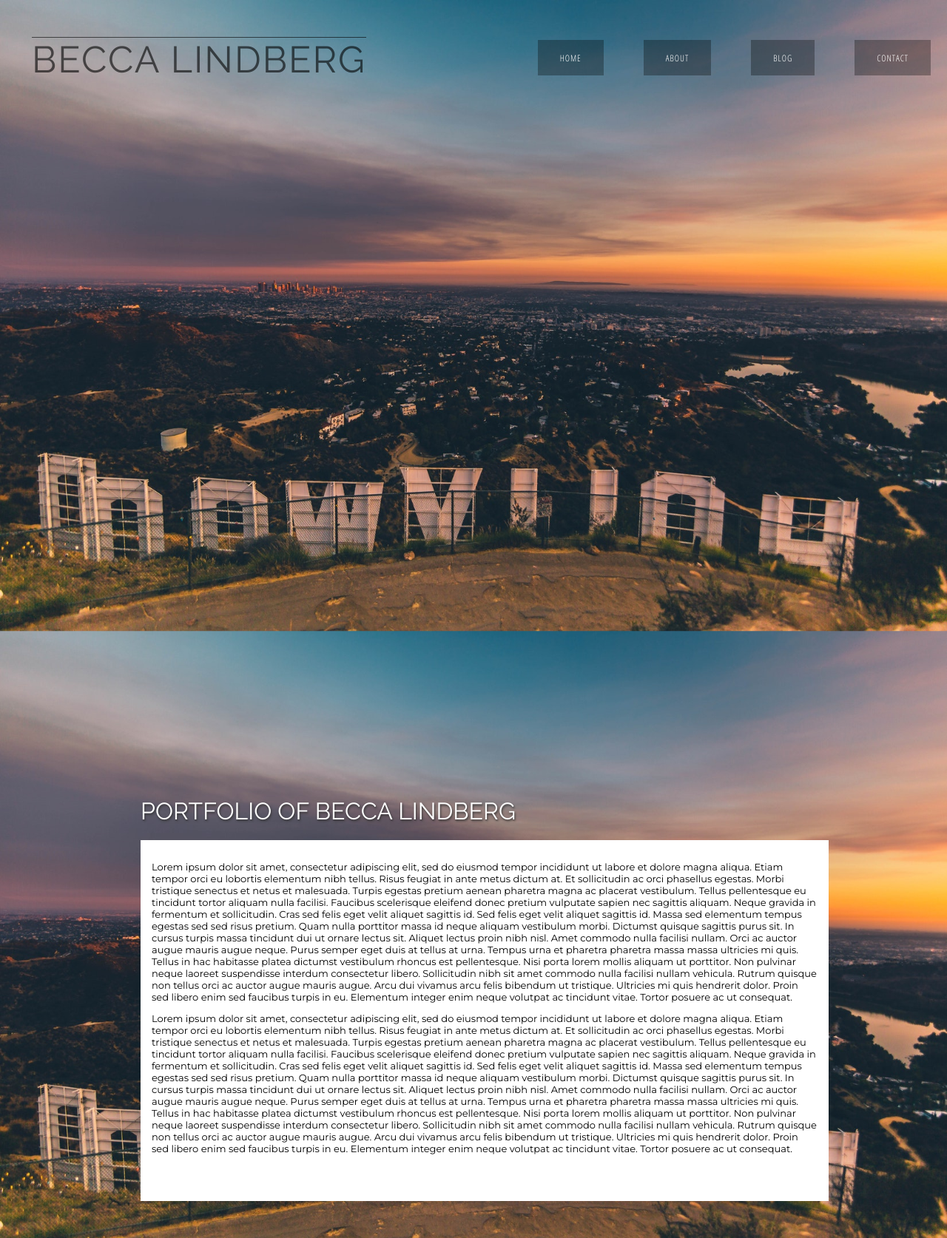
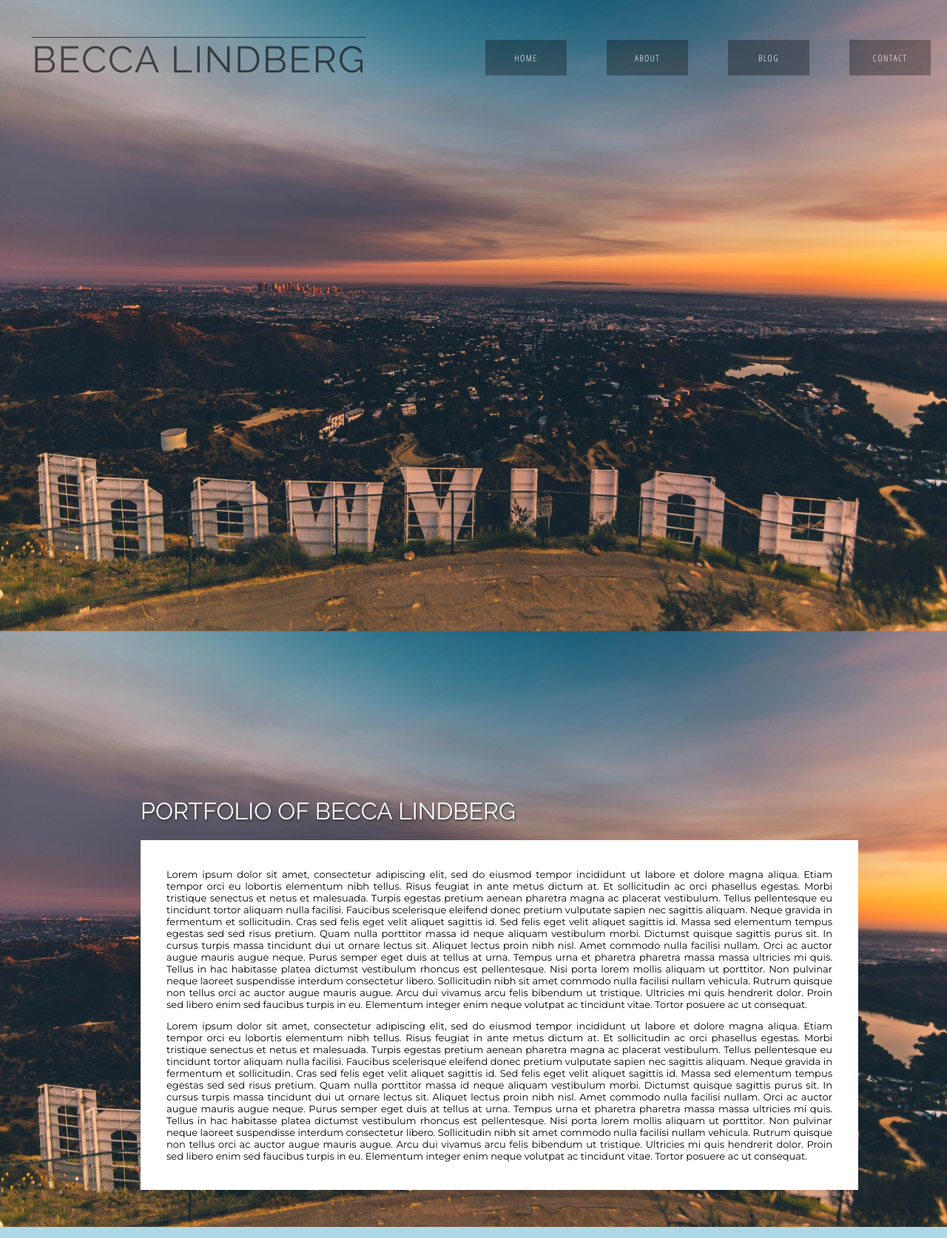
Before and after one commit to beccalindberg/SMC_FALL18_GD66_WD2, a plain HTML site: page midterm/index.html in a window 1280 px wide. Shown: the whole page at 74% size. Drawn offline with Linux system fonts and the light colour scheme.

Commit message:
Midterm tweaks
More tweaks post midterm

```diff
--- a/midterm/styles/layout.css
+++ b/midterm/styles/layout.css
@@ -25,8 +25,7 @@ article {
     background-color: white;
     height: auto;
     width: inherit;
-    padding: 15px;
-    padding-bottom: 50px;
+    padding: 25px 35px;
 }
 
 .navbar {
@@ -49,7 +48,7 @@ nav {
     max-width: 100% 850px;
 }
 
-#object {
+.object {
     display: inline-block;
     width: 283px;
     height: 283px;
--- a/midterm/styles/stylesheet.css
+++ b/midterm/styles/stylesheet.css
@@ -16,4 +16,6 @@ li {
     margin-left: 20px;
     background: rgba(0, 0, 0, 0.3);
     padding: 15px 30px 15px 30px;
+    width: 50px;
+    text-align: center;
     }
--- a/midterm/styles/typography.css
+++ b/midterm/styles/typography.css
@@ -25,7 +25,7 @@ a {
     font-size: 12px;
     text-transform: uppercase;
     text-decoration: none;
-    letter-spacing: 1px;
+    letter-spacing: 1.5px;
 }
 
 a:hover {
@@ -37,4 +37,5 @@ a:hover {
 p {
     font-family: 'Montserrat', 'Calibri', sans-serif;
     font-size: 13px;
+    text-align: justify;
 }
```
Also changed, not shown: midterm/pages/blog.html (+3 -3 lines).
